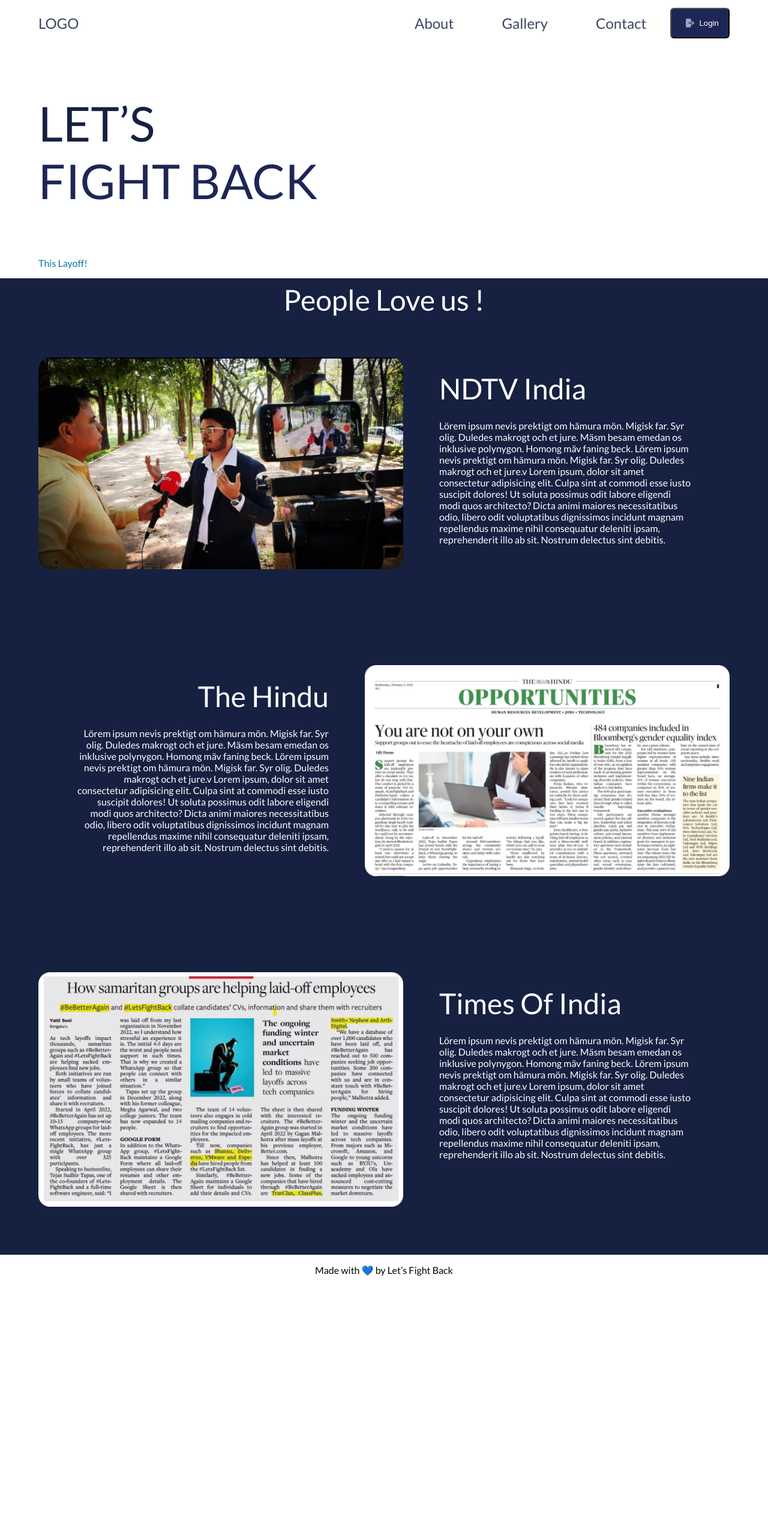
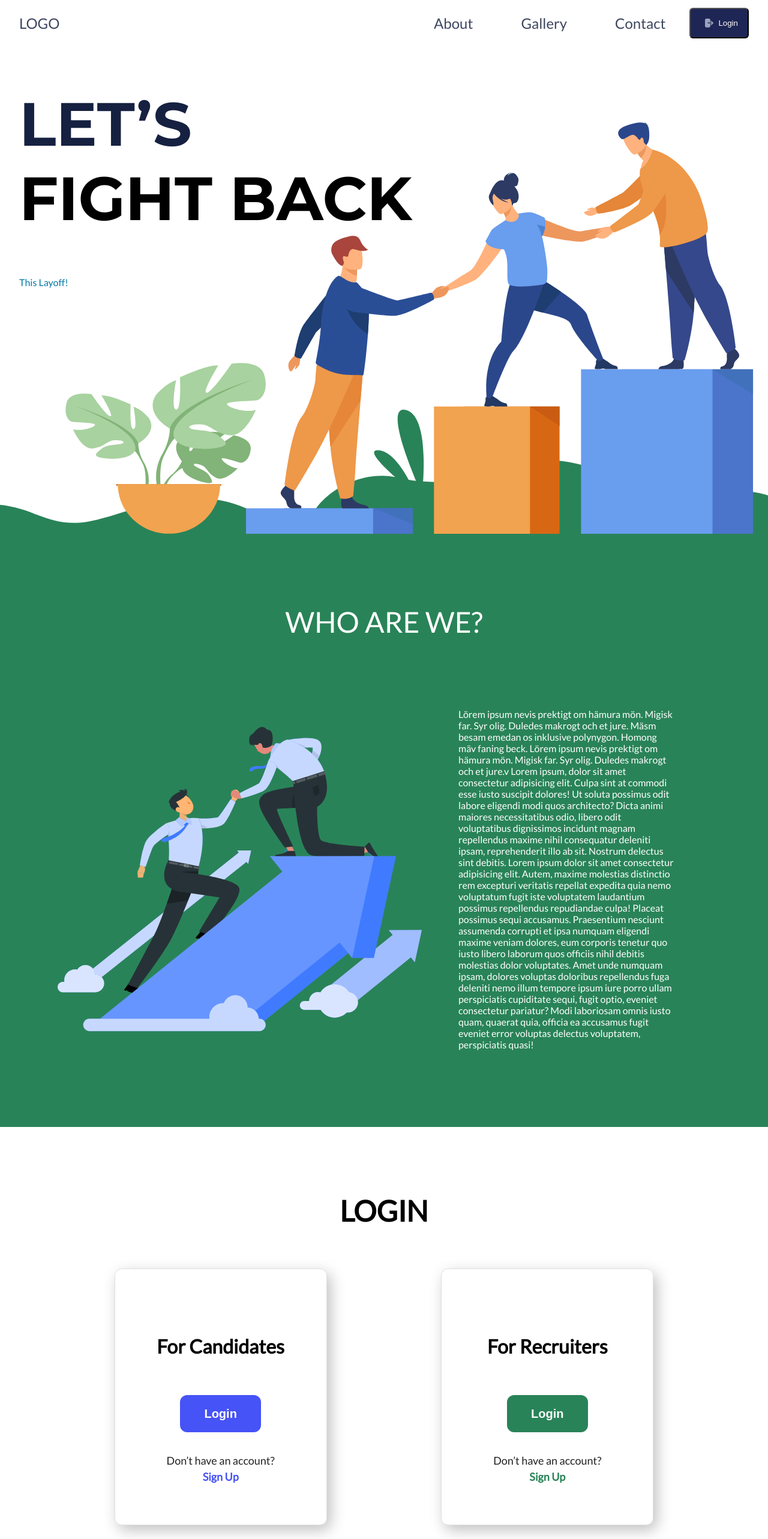
Before and after one commit to LetsFightBack/lets-fight-back, a React (Create React App) app: page / in a window 1280 px wide. Shown: the top 2566 px of the page at 60% size. Before the commit the page ends 2144 px from the top, so only its background shows below. Built offline with nearby package versions, Linux system fonts and the light colour scheme.

Commit message:
pracitce

```diff
--- a/src/components/home_page_components/Center.jsx
+++ /dev/null
@@ -1,18 +0,0 @@
-import React from "react";
-
-const Center = () => {
-  return (
-    <div>
-      <p className="heading">
-        <span style={{ color: "#162141" }}>
-          LET’S <br></br>
-        </span>
-        FIGHT BACK
-      </p>
-      <p className="h2"> This Layoff!</p>
-    </div>
-  );
-};
-
-export default Center;
-/* font-family: 'Montserrat', sans-serif; */
--- a/src/components/home_page_components/Gallery.jsx
+++ b/src/components/home_page_components/Gallery.jsx
@@ -87,19 +87,20 @@
     background: #162141;
     width: 100%;
     .main_gallery {
-      width: 90%;
+      width: 85%;
       margin: auto;
     }
     .head_gallery {
+      padding-top: 4.5rem;
       font-size: 48px;
-      line-height: 150%;
+      line-height: 72px;
       text-align: center;
       color: white;
       margin-bottom: 3.75rem;
     }
     .card_gallery {
       display: flex;
-      margin-bottom: 10rem;
+      margin-bottom: 8rem;
     }
     .last {
       padding-bottom: 5rem;
@@ -136,7 +137,6 @@
       }
       .card_gallery {
         width: 100%;
-        margin-bottom: 5rem;
         flex-direction: column;
       }
 
@@ -154,11 +154,13 @@
       }
       .horizontal_line {
         display: block;
-        width: 155.01px;
-        margin: 0 auto 1rem auto;
+        width: 155px;
+        margin: 0rem auto 5rem auto  ;
         height: 0px;
         border: 1px solid #FFFFFF;
         background: #ffffff;
+        /* margin-bottom: 2.5rem; */
+
       }
     }
   `
--- /dev/null
+++ b/src/components/home_page_components/Hero.jsx
@@ -0,0 +1,56 @@
+import React from "react";
+import styled from "@emotion/styled";
+import { css } from "@emotion/react";
+const Landing = () => {
+  return (
+    <LandingStyle>
+      <div className="main_landing">
+        <h1 className="heading_hero">
+          <span style={{ color: "#162141" }}>
+            LET’S <br></br>
+          </span>
+          FIGHT BACK
+        </h1>
+        <p className="h2"> This Layoff!</p>
+        <img
+          src="/assets/heroImage.svg"
+          alt="Hero Image"
+          className="hero_image"
+        />
+      </div>
+    </LandingStyle>
+  );
+};
+
+export default Landing;
+
+let LandingStyle = styled.div(
+  css`
+    .main_landing {
+      width: 97.5%;
+      margin: 0 0 0 auto;
+      height: 98vh;
+      position: relative;
+    }
+    .heading_hero {
+      font-family: "Montserrat";
+      font-style: normal;
+      font-weight: 700;
+      font-size: 101.779px;
+      line-height: 124px;
+    }
+    .hero_image {
+      position: absolute;
+      right: -13rem;
+      bottom: 0;
+    }
+    @media only screen and (max-width: 620px) {
+      .hero_image {
+        right: -40rem;
+        transform: scale(0.5);
+        /* left:0rem; */
+        /* width: 100%; */
+      }
+    }
+  `
+);
--- /dev/null
+++ b/src/components/home_page_components/LoginHero.jsx
@@ -0,0 +1,111 @@
+import React from "react";
+import styled from "@emotion/styled";
+import { css } from "@emotion/react";
+
+const LoginHero = () => {
+  return (
+    <LoginHeroStyle>
+      <h3 className="head_login">LOGIN</h3>
+      <div className="cards_login">
+        <div className="card_login">
+          <h4 className="card_head">For Candidates</h4>
+          <button className="login_btn_hero">Login</button>
+          <div className="login_signup">
+            <p>
+              Don’t have an account? <br></br>
+              <span className="signup_span"> Sign Up</span>{" "}
+            </p>
+          </div>
+        </div>
+        <div className="card_login">
+          <h4 className="card_head">For Recruiters</h4>
+          <button className="login_btn_hero" style={{background:"#298358"}}>Login</button>
+          <div className="login_signup">
+            <p>
+              Don’t have an account? <br></br>
+              <span className="signup_span" style={{color:"#298358"}}> Sign Up</span>{" "}
+            </p>
+          </div>
+        </div>
+      </div>
+    </LoginHeroStyle>
+  );
+};
+
+export default LoginHero;
+
+let LoginHeroStyle = styled.div(
+  css`
+    box-sizing: border-box;
+    padding-bottom: 5.5rem;
+    .head_login {
+      padding-top: 3.5rem;
+      font-size: 48px;
+      line-height: 72px;
+      text-align: center;
+      font-weight: 700;
+      margin-bottom: 3.75rem;
+    }
+    .cards_login {
+      display: flex;
+      justify-content: space-evenly;
+
+    }
+    .card_login {
+      padding: 3rem 1rem;
+      display: flex;
+      align-items: center;
+      flex-direction: column;
+      justify-content: space-evenly;
+      min-width: 25%;
+      border: 1px solid rgba(0, 0, 0, 0.12);
+      box-shadow: 6px 8px 25px rgba(0, 0, 0, 0.25);
+      border-radius: 12px;
+
+    }
+    .card_head {
+      font-size: 2rem;
+      line-height: 4.8rem;
+      font-weight: 700;
+    }
+    .login_signup {
+      font-weight: 500;
+      font-size: 18px;
+      line-height: 150%;
+      color: #212121;
+      text-align: center;
+    }
+    .signup_span {
+      color: #4653f6;
+      font-weight: 700;
+    }
+    .login_btn_hero {
+      background: #4653f6;
+      border-radius: 12px;
+      padding: 1rem 2.5rem;
+      margin-bottom: 1rem;
+      border: none;
+      color: white;
+      font-size: 1.25rem;
+      line-height: 150%;
+      font-weight: 600;
+      cursor: pointer;
+    }
+    @media only screen and (max-width: 620px) {
+        .head_login {
+            padding-top: 1.5rem;
+      margin-bottom: 0.75rem;
+    }
+        .cards_login {
+
+     flex-direction: column;
+    }
+    .card_login {
+    width: 80%;
+
+    margin: 3rem  auto 0 auto;
+
+    }
+    }
+  `
+);
--- a/src/components/home_page_components/Navbar.jsx
+++ b/src/components/home_page_components/Navbar.jsx
@@ -1,26 +1,57 @@
-import React from 'react'
+import React from "react";
 import "./navbar.style.scss";
 
+import styled from "@emotion/styled";
+import { css } from "@emotion/react";
 
 const Navbar = () => {
   return (
- <>
- <nav className="navbar" style={{display:"flex", alignItems:"center",justifyContent:"space-between"}}>
-    <div className="logo">LOGO</div>
-    <div style={{display:"flex", alignItems:"center",justifyContent:"space-between"}}>
-    <div >
-        <ul style={{display:"flex", textDecoration:"none",listStyleType: "none"}}>
-            <li >About </li>
-            <li >Gallery </li>
-            <li >Contact </li>
-        </ul>
-    </div>
-    <button className='loginbtn'><img className='login-icon' src="/assets/loginIcon.svg" alt="" /> Login</button>
-    </div>
- </nav>
+    <NavbarStyle>
+      <nav
+        className="navbar"
+        style={{
+          display: "flex",
+          alignItems: "center",
+          justifyContent: "space-between",
+        }}
+      >
+        <div className="logo_navbar">LOGO</div>
+        <div
+          style={{
+            display: "flex",
+            alignItems: "center",
+            justifyContent: "space-between",
+          }}
+        >
+          <div>
+            <ul
+              style={{
+                display: "flex",
+                textDecoration: "none",
+                listStyleType: "none",
+                color:"#3C455F"
+              }}
+            >
+              <li>About </li>
+              <li>Gallery </li>
+              <li>Contact </li>
+            </ul>
+          </div>
+          <button className="loginbtn">
+            <img className="login-icon" src="/assets/loginIcon.svg" alt="" />{" "}
+            Login
+          </button>
+        </div>
+      </nav>
+    </NavbarStyle>
+  );
+};
 
- </>
-  )
-}
+export default Navbar;
 
-export default Navbar
+let NavbarStyle = styled.div(
+  css`
+    width: 95%;
+    margin: auto;
+  `
+);
--- /dev/null
+++ b/src/components/home_page_components/WhoAreWe.jsx
@@ -0,0 +1,97 @@
+import React from "react";
+import styled from "@emotion/styled";
+import { css } from "@emotion/react";
+
+const WhoAreWe = () => {
+  return (
+    <WhoAreWeStyle>
+      <div className="main_gallery">
+        <div className="head_gallery">WHO ARE WE?</div>
+        <div className="card_gallery">
+          <img
+            src="/assets/who are we.svg"
+            alt=""
+            className="card_image_gallery"
+          />
+          <div className="content_gallery">
+            <p>
+              {" "}
+              Lörem ipsum nevis prektigt om hämura mön. Migisk far. Syr olig.
+              Duledes makrogt och et jure. Mäsm besam emedan os inklusive
+              polynygon. Homong mäv faning beck. Lörem ipsum nevis prektigt om
+              hämura mön. Migisk far. Syr olig. Duledes makrogt och et jure.v
+              Lorem ipsum, dolor sit amet consectetur adipisicing elit. Culpa
+              sint at commodi esse iusto suscipit dolores! Ut soluta possimus
+              odit labore eligendi modi quos architecto? Dicta animi maiores
+              necessitatibus odio, libero odit voluptatibus dignissimos incidunt
+              magnam repellendus maxime nihil consequatur deleniti ipsam,
+              reprehenderit illo ab sit. Nostrum delectus sint debitis. Lorem ipsum dolor sit amet consectetur adipisicing elit. Autem, maxime molestias distinctio rem excepturi veritatis repellat expedita quia nemo voluptatum fugit iste voluptatem laudantium possimus repellendus repudiandae culpa! Placeat possimus sequi accusamus. Praesentium nesciunt assumenda corrupti et ipsa numquam eligendi maxime veniam dolores, eum corporis tenetur quo iusto libero laborum quos officiis nihil debitis molestias dolor voluptates. Amet unde numquam ipsam, dolores voluptas doloribus repellendus fuga deleniti nemo illum tempore ipsum iure porro ullam perspiciatis cupiditate sequi, fugit optio, eveniet consectetur pariatur? Modi laboriosam omnis iusto quam, quaerat quia, officia ea accusamus fugit eveniet error voluptas delectus voluptatem, perspiciatis quasi!
+            </p>
+          </div>
+        </div>
+      </div>
+    </WhoAreWeStyle>
+  );
+};
+
+export default WhoAreWe;
+
+let WhoAreWeStyle = styled.div(
+  css`
+    background: #298358;
+    width: 100%;
+    .main_gallery {
+      width: 85%;
+      margin: auto;
+      padding-bottom: 5rem;
+    }
+    .head_gallery {
+        padding-top: 4.5rem;
+      font-size: 48px;
+      line-height:72px;
+      text-align: center;
+      color: white;
+      margin-bottom: 3.75rem;
+    }
+    .card_gallery {
+      display: flex;
+    }
+
+    .card_image_gallery {
+      width: 38rem;
+      height: auto;
+    }
+
+    .content_gallery {
+      color: white;
+      padding: 2rem 3.75rem;
+    }
+
+
+
+    @media only screen and (max-width: 620px) {
+      .main_gallery {
+        width: 100%;
+        padding-bottom: 2rem;
+
+      }
+      .card_gallery {
+        width: 100%;
+        margin-bottom: 5rem;
+        flex-direction: column;
+      }
+
+      .content_gallery {
+        text-align: center;
+        padding: 1rem 1rem;
+      }
+      .card_image_gallery {
+        width: 90%;
+        margin: auto;
+        padding-bottom:1rem;
+      }
+
+
+    }
+  `
+);
--- a/src/pages/home/home.page.js
+++ b/src/pages/home/home.page.js
@@ -3,27 +3,32 @@
 import { css } from "@emotion/react";
 
 import Navbar from "../../components/home_page_components/Navbar";
-import Center from "../../components/home_page_components/Center";
+import Hero from "../../components/home_page_components/Hero";
 import Gallery from "../../components/home_page_components/Gallery";
+import WhoAreWe from "../../components/home_page_components/WhoAreWe";
+import LoginHero from "../../components/home_page_components/LoginHero";
 
 export default function Home() {
   return (
     <>
-      <Hero>
+      <HeroStyle>
         <div className="home">
           <Navbar />
-          <Center />
+          <Hero />
         </div>
+        <WhoAreWe/>
+        <LoginHero/>
       <Gallery />
       <p style={{textAlign:"center"}}>Made with 💙 by Let’s Fight Back</p>
-      </Hero>
+      </HeroStyle>
     </>
   );
 }
 
-let Hero = styled.div(
+let HeroStyle = styled.div(
   css`
     font-family: "Lato", sans-serif;
+    overflow-x: hidden;
 
     .heading {
       color: #1e2655;
--- a/src/pages/home/home.style.scss
+++ b/src/pages/home/home.style.scss
@@ -3,11 +3,3 @@
   margin: 0;
 
 }
-
-.home{
-  width: 90%;
-  margin:  auto;
-
-
-
-}
```
Also changed, not shown: public/assets/heroImage.svg (added), public/assets/who are we.svg (added).
